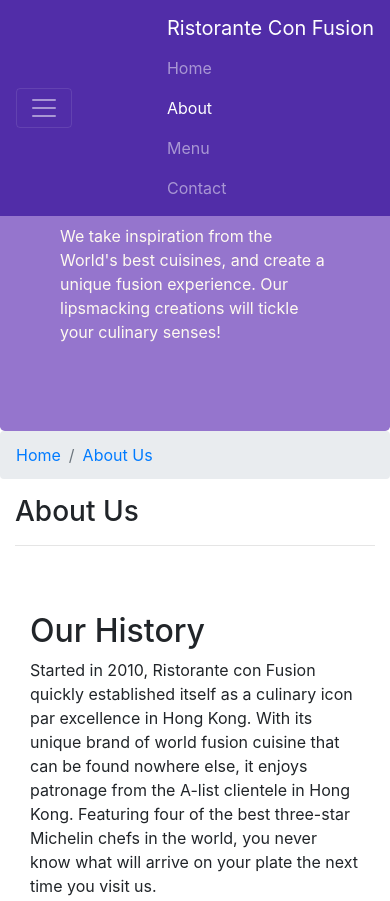
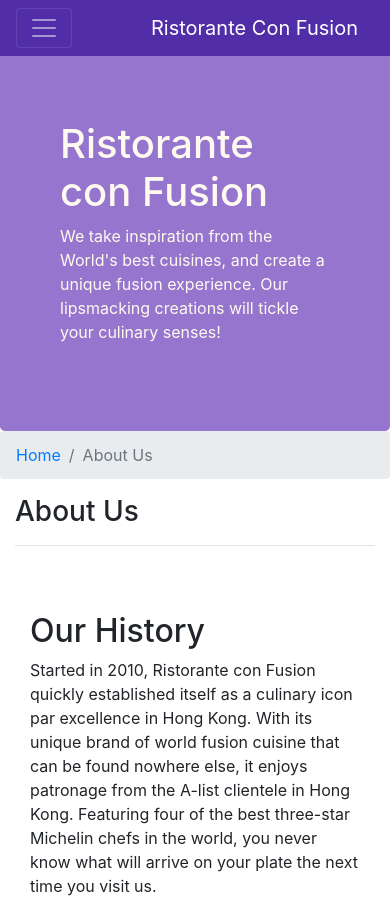
Before and after one commit to omkarjsaraf/conFusion, a website: page aboutus.html in a window 390 px wide. Shown: the top 901 px of the page. Drawn offline with nearby package versions, Linux system fonts and the light colour scheme.

Commit message:
Update : Navbar and Breadcrumb, <div> alignment

```diff
--- a/aboutus.html
+++ b/aboutus.html
@@ -18,12 +18,11 @@
 <body>
     <nav class="navbar navbar-dark navbar-expand-sm fixed-top">
         <div class="container">
-            <button class="navbar-toggler" type="button" data-toggle="collapse" data-target="#Navbar">
+            <button class="navbar-toggler" type="button" data-toggle="collapse" data-target="#navbar">
                 <span class="navbar-toggler-icon"></span>
             </button>
-            <div>
-                <a class="navbar-brand mr-auto" href="./index.html">Ristorante Con Fusion</a>
-                <div class="collapse navbar-collapse" id="Navbar"></div>
+            <a class="navbar-brand" href="#">Ristorante Con Fusion</a>
+            <div class="collapse navbar-collapse" id="navbar">
                 <ul class="navbar-nav mr-auto">
                     <li class="nav-item"><a class="nav-link" href="index.html">Home</a></li>
                     <li class="nav-item active"><a class="nav-link" href="./aboutus.html">About</a></li>
@@ -51,7 +50,7 @@
         <div class="row">
             <ol class="col-12 breadcrumb">
                 <li class="breadcrumb-item"><a href="./index.html">Home</a></li>
-                <li class="breadcrumb-item active"><a href="./aboutus.html">About Us</a></li>
+                <li class="breadcrumb-item active"><a>About Us</a></li>
             </ol>
             <div class="col-12">
                <h3>About Us</h3>
--- a/package.json
+++ b/package.json
@@ -15,7 +15,7 @@
   },
   "dependencies": {
     "bootstrap": "^4.0.0",
-    "jquery": "^3.4.1",
+    "jquery": "^3.5.1",
     "popper.js": "^1.12.9"
   },
   "repository": {
```
Also changed, not shown: index.html (+3 -4 lines), 1 other file. Lines whose indentation alone changed are shown as unchanged.
